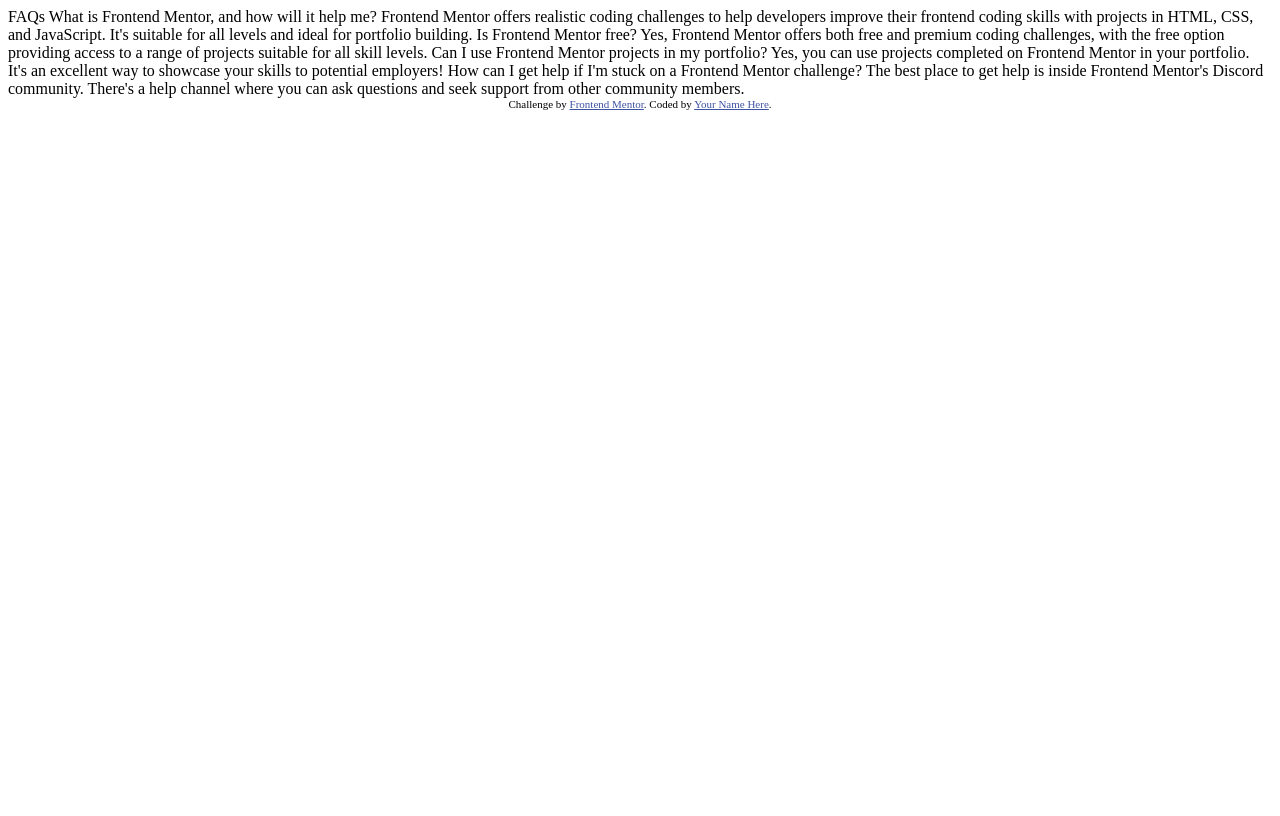
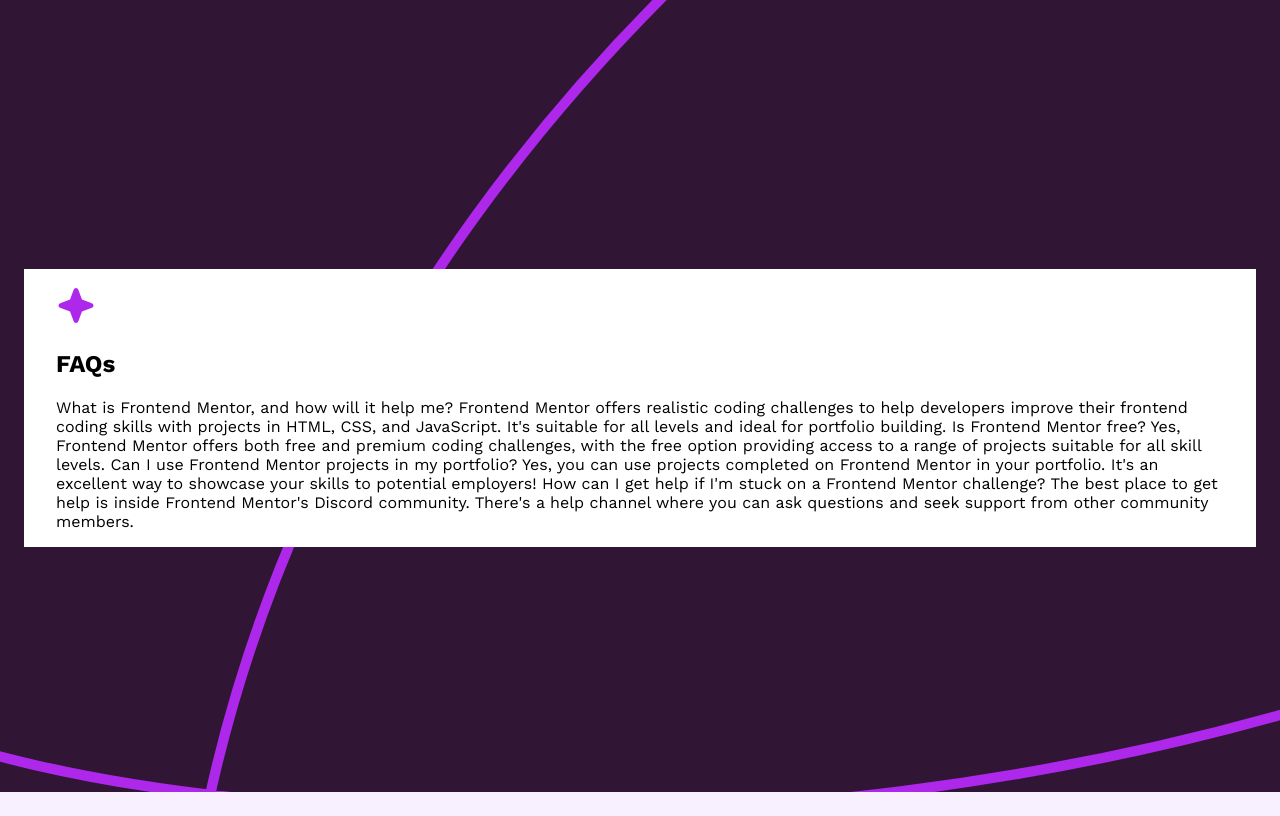
Before and after one commit to Jimztech/Faq, a plain HTML site: page index.html in a window 1280 px wide. Drawn offline with Linux system fonts and the light colour scheme.

Commit message:
initial commits

```diff
--- a/index.html
+++ b/index.html
@@ -2,47 +2,45 @@
 <html lang="en">
 <head>
   <meta charset="UTF-8">
-  <meta name="viewport" content="width=device-width, initial-scale=1.0"> <!-- displays site properly based on user's device -->
+  <meta name="viewport" content="width=device-width, initial-scale=1.0">
 
   <link rel="icon" type="image/png" sizes="32x32" href="./assets/images/favicon-32x32.png">
+  <link rel="stylesheet" href="./style/styles.css">
+  <link rel="reset" href="./style/reset.css">
 
-  <title>Frontend Mentor | FAQ accordion</title>
+  <title>FAQ accordion</title>
 
-  <!-- Feel free to remove these styles or customise in your own stylesheet 👍 -->
-  <style>
-    .attribution { font-size: 11px; text-align: center; }
-    .attribution a { color: hsl(228, 45%, 44%); }
-  </style>
 </head>
 <body>
+  <main>
+    <section class="top-section">
+      <img src="./assets/images/icon-star.svg" alt="icon image">
+      <h1>FAQs</h1>
+    </section>
 
-  FAQs
-
-  What is Frontend Mentor, and how will it help me?
+    <section class="form-section">
+      <span>What is Frontend Mentor, and how will it help me?</span>
 
       Frontend Mentor offers realistic coding challenges to help developers improve their
       frontend coding skills with projects in HTML, CSS, and JavaScript. It's suitable for
       all levels and ideal for portfolio building.
 
-  Is Frontend Mentor free?
+      <span>Is Frontend Mentor free?</span>
 
       Yes, Frontend Mentor offers both free and premium coding challenges, with the free
       option providing access to a range of projects suitable for all skill levels.
 
-  Can I use Frontend Mentor projects in my portfolio?
+      <span>Can I use Frontend Mentor projects in my portfolio?</span>
 
       Yes, you can use projects completed on Frontend Mentor in your portfolio. It's an excellent
       way to showcase your skills to potential employers!
 
-  How can I get help if I'm stuck on a Frontend Mentor challenge?
+      <span>How can I get help if I'm stuck on a Frontend Mentor challenge?</span>
 
       The best place to get help is inside Frontend Mentor's Discord community. There's a help
       channel where you can ask questions and seek support from other community members.
-
-
-  <div class="attribution">
-    Challenge by <a href="https://www.frontendmentor.io?ref=challenge" target="_blank">Frontend Mentor</a>.
-    Coded by <a href="#">Your Name Here</a>.
-  </div>
+    </section>
+  </main>
+  <script src="./index.js"></script>
 </body>
 </html>
--- /dev/null
+++ b/style/reset.css
@@ -0,0 +1,32 @@
+*, *::before, *::after {
+    box-sizing: border-box;
+}
+
+* {
+    margin: 0;
+}
+
+body {
+    line-height: 1.5;
+    -webkit-font-smoothing: antialiased;
+}
+
+img, picture, video, canvas, svg {
+    display: block;
+    max-width: 100%;
+}
+
+input, button, textarea, select {
+    font: inherit;
+}
+
+p, h1, h2, h3, h4, h5, h6 {
+    overflow-wrap: break-word;
+}
+
+p {
+    text-wrap: pretty;
+}
+h1, h2, h3, h4, h5, h6 {
+    text-wrap: balance;
+}
--- /dev/null
+++ b/style/styles.css
@@ -0,0 +1,29 @@
+:root {
+    --White: hsl(0, 0%, 100%);
+    --LightPink: hsl(275, 100%, 97%);
+    --GrayishPurple: hsl(292, 16%, 49%);
+    --DarkPurple: hsl(292, 42%, 14%);
+}
+
+@font-face {
+    font-family: "Work Sans";
+    src: url("../assets/fonts/WorkSans-VariableFont_wght.ttf");
+}
+
+body {
+    font-family: "Work Sans", sans-serif;
+    background-color: var(--LightPink);
+    background-image: url("../assets/images/background-pattern-mobile.svg");
+    background-repeat: no-repeat;
+    background-position: center top;
+    background-size: 100% auto;
+    display: grid;
+    place-content: center;
+    height: 100vh;
+    padding: 0 1rem;
+}
+main {
+    background-color: var(--White);
+    padding: 1rem 2rem;
+}
+.top-section {}
```
Also changed, not shown: index.js (added). Lines whose indentation alone changed are shown as unchanged.
